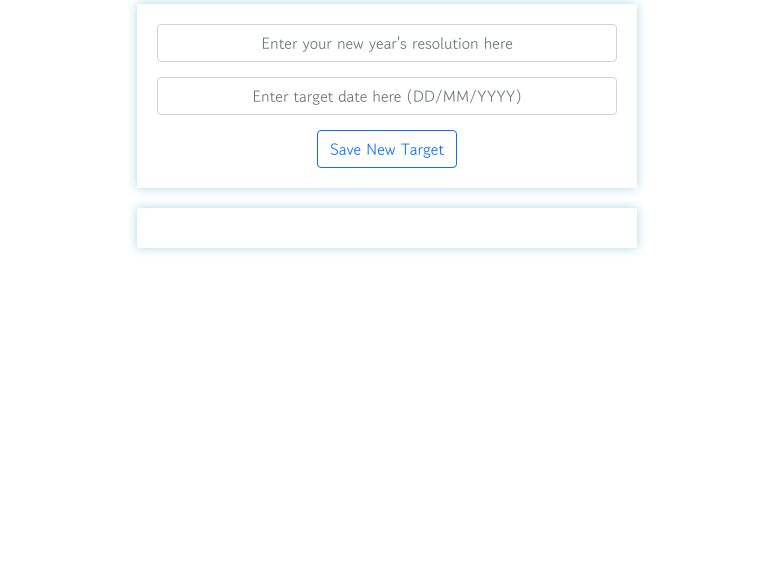
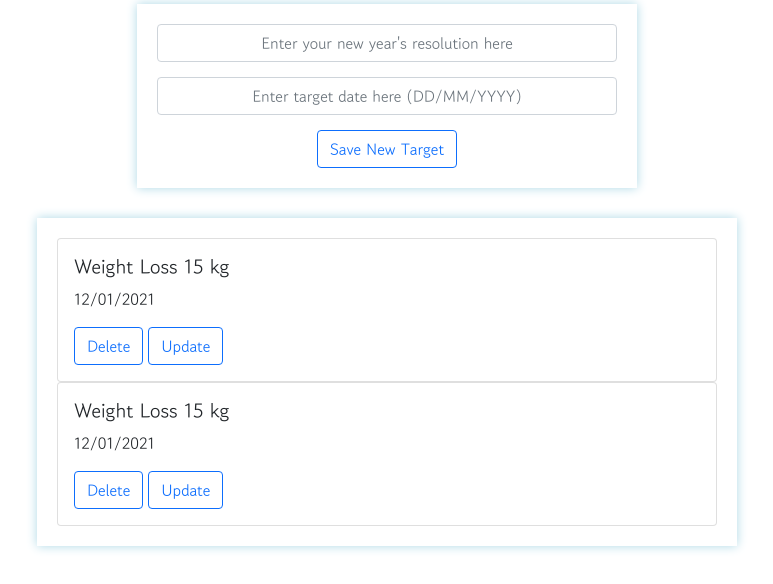
Before and after one commit to salsabilaf19/newyearsresolution, a Flask app: page / in a window 1280 px wide. Shown: the part 216-800 px from the top of the page, without its empty margins (253-1026 px from the left). Run offline with Flask 2, Linux system fonts and the light colour scheme; data that the repository does not hold is empty.

Commit message:
Front-end Part 1.html
Save box and resolution's list

```diff
--- a/templates/index.html
+++ b/templates/index.html
@@ -41,13 +41,19 @@
 
         .mybox {
             width: 95%;
+            max-width: 700px;
+            padding: 20px;
+            box-shadow: 0px 0px 10px 0px lightblue;
+            margin: 30px auto;
+        }
+
+        .mybucket {
+            width: 95%;
             max-width: 500px;
             padding: 20px;
             box-shadow: 0px 0px 10px 0px lightblue;
             margin: 20px auto;
-        }
 
-        .mybucket {
             display: flex;
             flex-direction: column;
             align-items: center;
@@ -81,9 +87,9 @@
         }
     </style>
     <script>
-        $(document).ready(function () {
-            show_bucket();
-        });
+        // $(document).ready(function () {
+        // show_bucket();
+        // });
 
         function show_bucket() {
             $('#bucket-list').empty();
@@ -169,26 +175,29 @@
     <div class="mypic">
         <h1>My Bucketlist</h1>
     </div>
-    <div class="mybox">
-        <div class="mybucket">
-            <input id="resolutionInput" class="form-control" type="text" placeholder="Enter your new year's resolution here">
-            <input id="targetDateInput" class="form-control" type="text" placeholder="Enter target date here (DD/MM/YYYY)">
-            <button onclick="save_target()" type="button" class="btn btn-outline-primary">Save New Target</button>
-        </div>
+    <div class="mybucket">
+        <input id="resolutionInput" class="form-control" type="text"
+            placeholder="Enter your new year's resolution here">
+        <input id="targetDateInput" class="form-control" type="text" placeholder="Enter target date here (DD/MM/YYYY)">
+        <button onclick="save_target()" type="button" class="btn btn-outline-primary">Save New Target</button>
     </div>
     <div class="mybox" id="bucket-list">
-        <li>
-            <h2>✅ Bucket list number 1</h2>
-            <button onclick="done_bucket(5)" type="button" class="btn btn-outline-primary">Done!</button>
-        </li>
-        <li>
-            <h2>✅ Bucket list number 2</h2>
-            <button onclick="done_bucket(5)" type="button" class="btn btn-outline-primary">Done!</button>
-        </li>
-        <li>
-            <h2>✅ Bucket list number 3</h2>
-            <button onclick="done_bucket(5)" type="button" class="btn btn-outline-primary">Done!</button>
-        </li>
+        <div class="card">
+            <div class="card-body">
+                <h5 class="card-title">Weight Loss 15 kg</h5>
+                <p class="card-text">12/01/2021</p>
+                <button onclick="save_target()" type="button" class="btn btn-outline-primary">Delete</button>
+                <button onclick="save_target()" type="button" class="btn btn-outline-primary">Update</button>
+            </div>
+        </div>
+        <div class="card">
+            <div class="card-body">
+                <h5 class="card-title">Weight Loss 15 kg</h5>
+                <p class="card-text">12/01/2021</p>
+                <button onclick="save_target()" type="button" class="btn btn-outline-primary">Delete</button>
+                <button onclick="save_target()" type="button" class="btn btn-outline-primary">Update</button>
+            </div>
+        </div>
     </div>
 </body>
 
```
